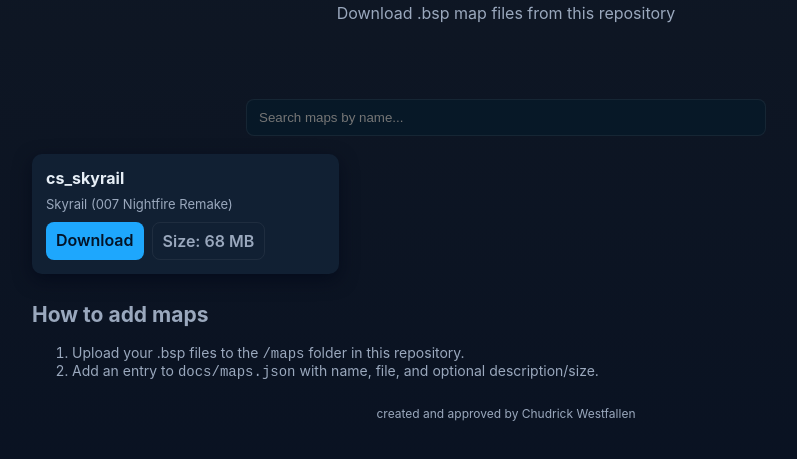
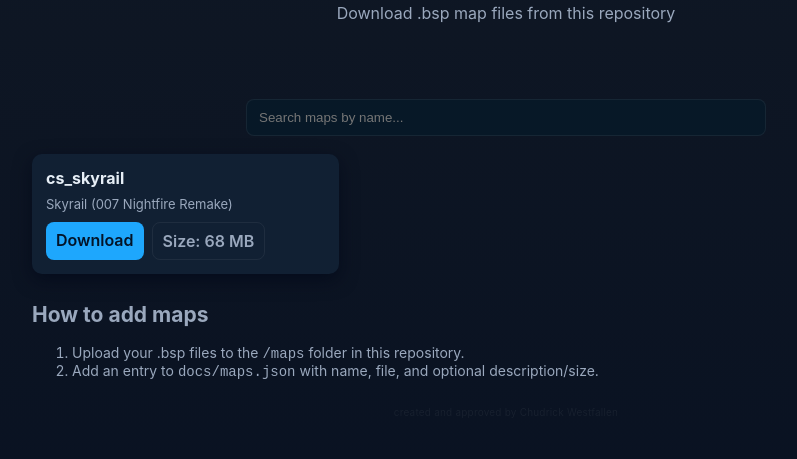
Before and after one commit to Fizzyyt64/csgoshit, a plain HTML site: page docs/index.html in a window 1280 px wide. Shown: the part 73-532 px from the top of the page, without its empty margins (134-931 px from the left). Drawn offline with Linux system fonts and the light colour scheme.

Commit message:
Add credit text styles for accessibility
Added styles for credit text with hover effect.

```diff
--- a/docs/assets/style.css
+++ b/docs/assets/style.css
@@ -19,4 +19,18 @@ main{max-width:980px;margin:24px auto;padding:0 16px}
 .instructions{margin-top:28px;color:var(--muted);font-size:14px}
 footer{max-width:980px;margin:26px auto 60px auto;padding:0 16px;color:var(--muted);font-size:12px;text-align:center}
 
+/* Credit text: very small and faint */
+.credit{
+  font-size:10px;
+  color: rgba(230,238,246,0.06); /* very faint on dark background */
+  margin-top:8px;
+  letter-spacing:0.2px;
+  transition:opacity .2s;
+}
+
+/* optional: slightly more visible on hover for accessibility */
+.credit:hover{
+  color: rgba(230,238,246,0.12);
+}
+
 @media (max-width:520px){header h1{font-size:20px}}
```
